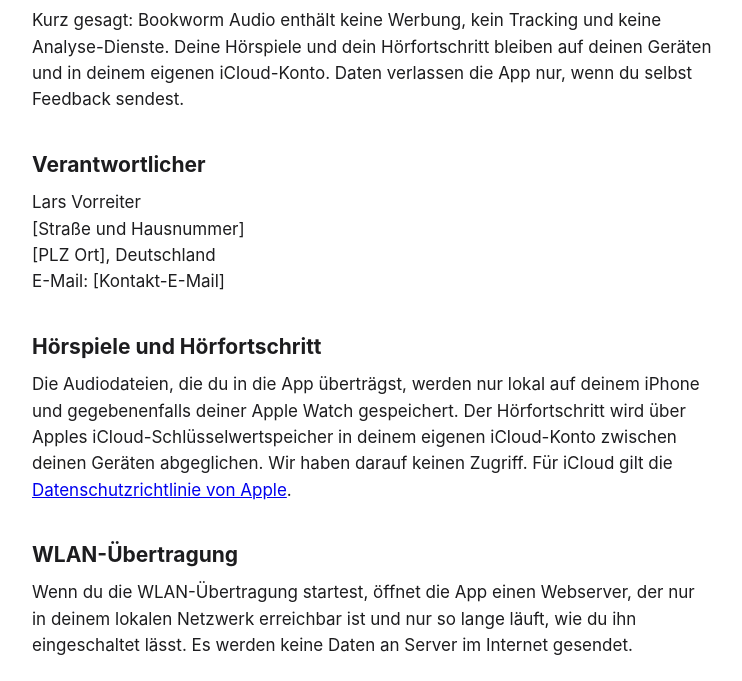
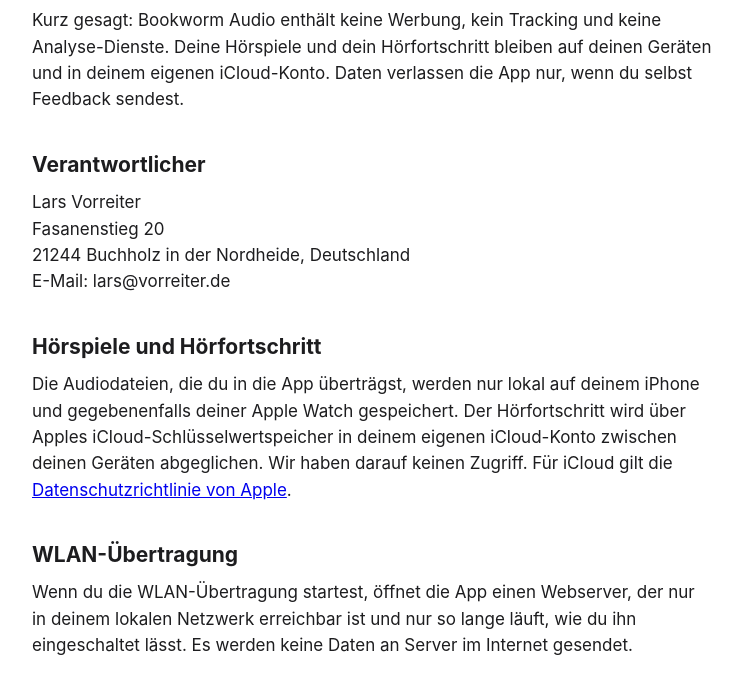
Before and after one commit to fulaide/bookworm-audio, a plain HTML site: page privacy/index.html in a window 1280 px wide. Shown: the part 119-800 px from the top of the page, without its empty margins (268-1010 px from the left). Drawn offline with Linux system fonts and the light colour scheme.

Commit message:
Update contact information in privacy policy

```diff
--- a/privacy/index.html
+++ b/privacy/index.html
@@ -27,9 +27,9 @@
 
   <h2>Verantwortlicher</h2>
   <p>Lars Vorreiter<br>
-  [Straße und Hausnummer]<br>
-  [PLZ Ort], Deutschland<br>
-  E-Mail: [Kontakt-E-Mail]</p>
+  Fasanenstieg 20<br>
+  21244 Buchholz in der Nordheide, Deutschland<br>
+  E-Mail: lars@vorreiter.de</p>
 
   <h2>Hörspiele und Hörfortschritt</h2>
   <p>Die Audiodateien, die du in die App überträgst, werden nur lokal auf deinem iPhone und gegebenenfalls deiner Apple Watch gespeichert. Der Hörfortschritt wird über Apples iCloud-Schlüsselwertspeicher in deinem eigenen iCloud-Konto zwischen deinen Geräten abgeglichen. Wir haben darauf keinen Zugriff. Für iCloud gilt die <a href="https://www.apple.com/de/legal/privacy/">Datenschutzrichtlinie von Apple</a>.</p>
```
